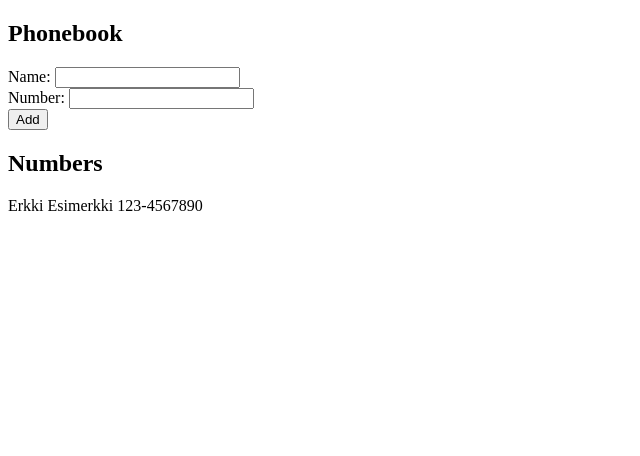
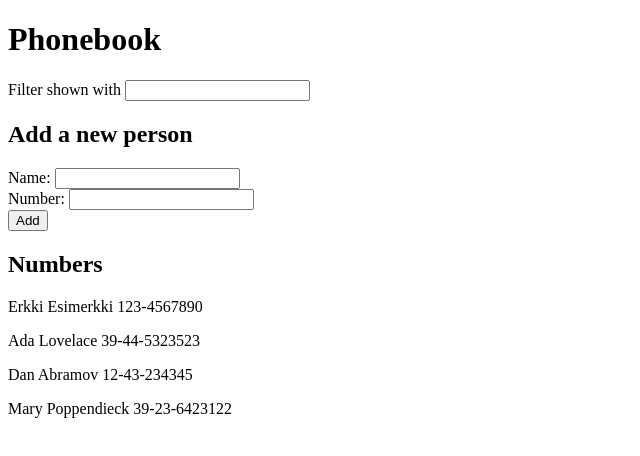
Before and after one commit to Defrayer/fs2020, a React (Create React App) app in the folder osa2/puhelinluettelo/: page / in a window 1280 px wide. Shown: the top 456 px of the page, without its empty margins (0-640 px from the left). Built offline with nearby package versions, Linux system fonts and the light colour scheme; the HTML template or start-up script is replaced by a standard one.

Commit message:
2.9*: puhelinluettelo step4
Lisää hakukenttä, jolla voi rajata näytettäviä tietoja.

```diff
--- a/osa2/puhelinluettelo/src/App.js
+++ b/osa2/puhelinluettelo/src/App.js
@@ -8,12 +8,24 @@ import React, { useState } from 'react';
 const App = () => {
   const [persons, setPersons] = useState([
     { name: 'Erkki Esimerkki', number: '123-4567890' },
+    { name: 'Ada Lovelace', number: '39-44-5323523' },
+    { name: 'Dan Abramov', number: '12-43-234345' },
+    { name: 'Mary Poppendieck', number: '39-23-6423122' },
   ]);
 
   const [newName, setNewName] = useState('');
   const [newNumber, setNewNumber] = useState('');
+  const [filterWith, setFilterWith] = useState('');
 
-  // Lisää henkilön puhelinluetteloon. Ei hyväksy duplikaattinimiä tai tyhjää.
+  // Case insensitive filtering
+  const personsToShow = filterWith
+    ? persons.filter((person) =>
+        RegExp('.*' + filterWith + '.*', 'i').test(person.name)
+      )
+    : persons;
+
+  // Adds a person to the phonebook. Doesn't allow blank fields or
+  // a duplicate name.
   const handleSubmit = (event) => {
     event.preventDefault();
     if (!newName.trim()) {
@@ -42,7 +54,15 @@ const App = () => {
 
   return (
     <div>
-      <h2>Phonebook</h2>
+      <h1>Phonebook</h1>
+      <label htmlFor="filterField">Filter shown with </label>
+      <input
+        id="filterField"
+        type="text"
+        value={filterWith}
+        onChange={(e) => setFilterWith(e.target.value)}
+      ></input>
+      <h2>Add a new person</h2>
       <form onSubmit={handleSubmit}>
         <div>
           <label htmlFor="nameField">Name: </label>
@@ -67,7 +87,7 @@ const App = () => {
         <button type="submit">Add</button>
       </form>
       <h2>Numbers</h2>
-      {persons.map((person) => (
+      {personsToShow.map((person) => (
         <p key={person.name}>{person.name + ' ' + person.number}</p>
       ))}
     </div>
```
